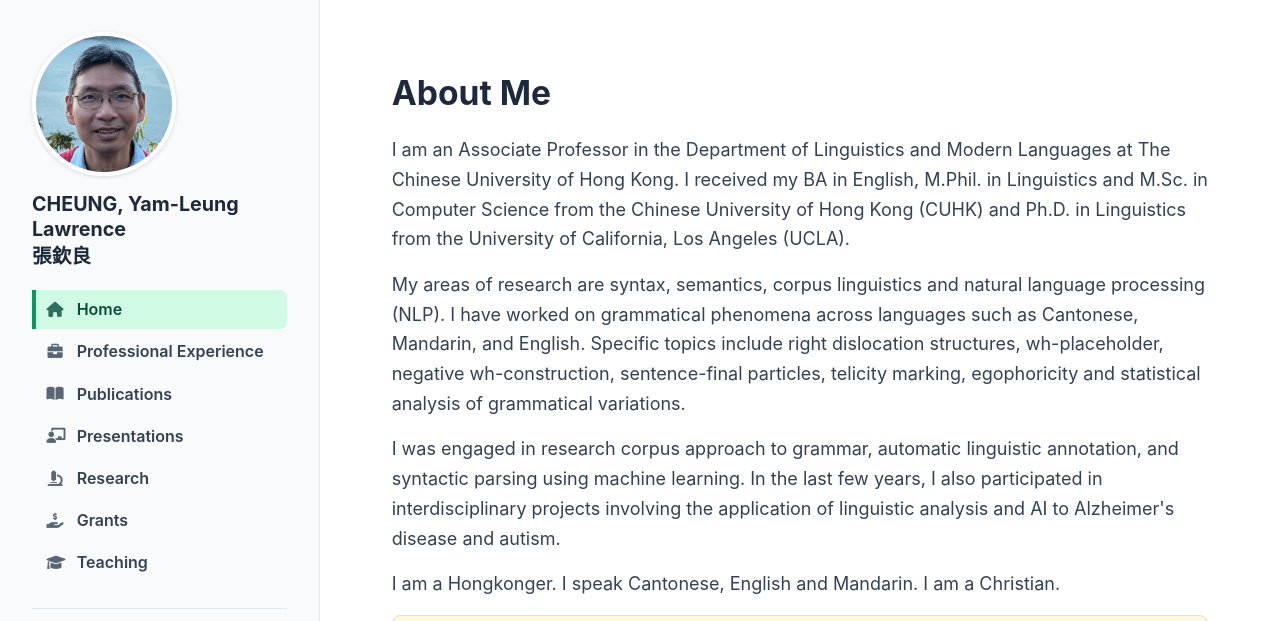
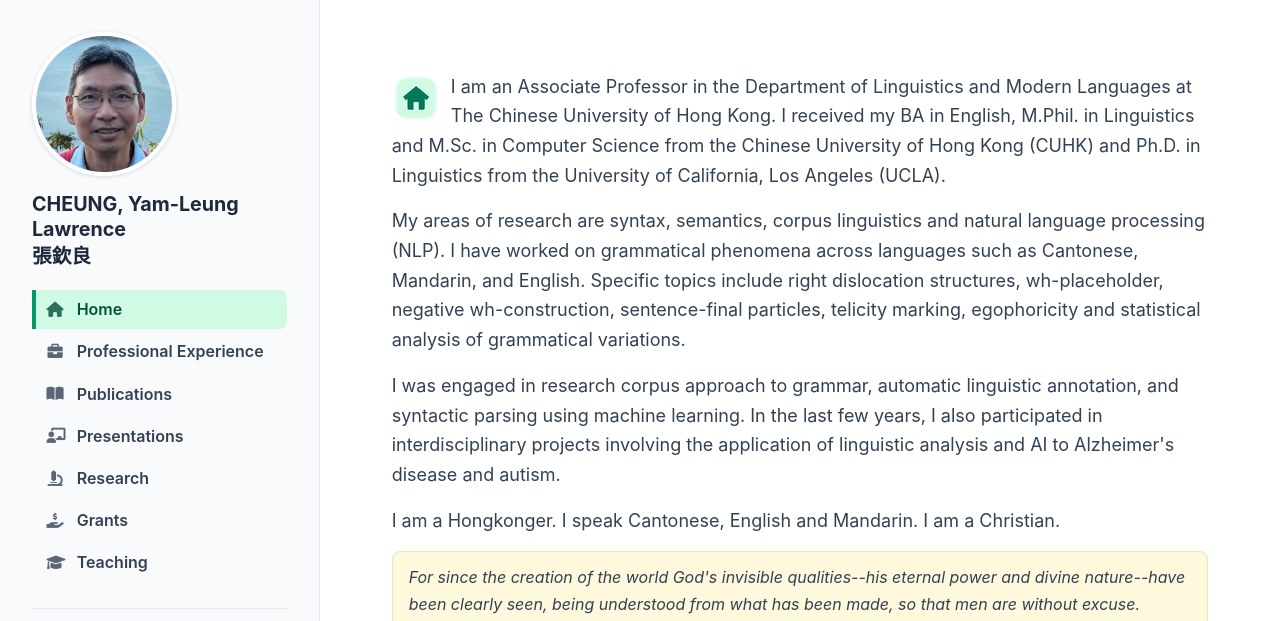
Before and after one commit to yllcheung/homepage, a plain HTML site: page index.html in a window 1280 px wide. Shown: the top 621 px of the page. Drawn offline with Linux system fonts and the light colour scheme.

Commit message:
Place home icon alongside the opening paragraph

```diff
--- a/index.html
+++ b/index.html
@@ -30,9 +30,9 @@
   </div>
   <main id="main" tabindex="-1">
     <section id="home">
-<h2>About Me</h2>
+<h2 class="visually-hidden">About Me</h2>
 <div>
-<p>I am an Associate Professor in the Department of
+<p class="home-intro"><img class="home-icon" src="assets/emerald-home-icon.png" width="48" height="48" alt="">I am an Associate Professor in the Department of
  Linguistics and Modern Languages at The Chinese University of Hong
 Kong. I received my BA in English, M.Phil. in Linguistics and M.Sc. in
 Computer Science from the Chinese University of Hong Kong (CUHK) and
--- a/style.css
+++ b/style.css
@@ -153,6 +153,8 @@ section h4 { font-size: 1rem; margin: 1.3rem 0 .35rem; }
 section p { margin: .5rem 0; }
 #home { max-width: 60rem; }
 #home > div > p { margin: 0 0 1rem; font-size: 1.125rem; }
+.home-intro { display: flow-root; }
+.home-icon { float: left; margin: .15rem .7rem .2rem 0; }
 #home h3 { border-bottom: 2px solid var(--mint); padding-bottom: .45rem; }
 #home ul { margin: .7rem 0 0; padding-left: 1.45rem; }
 #home li + li { margin-top: .25rem; }
```
Also changed, not shown: assets/emerald-home-icon.png (added).
